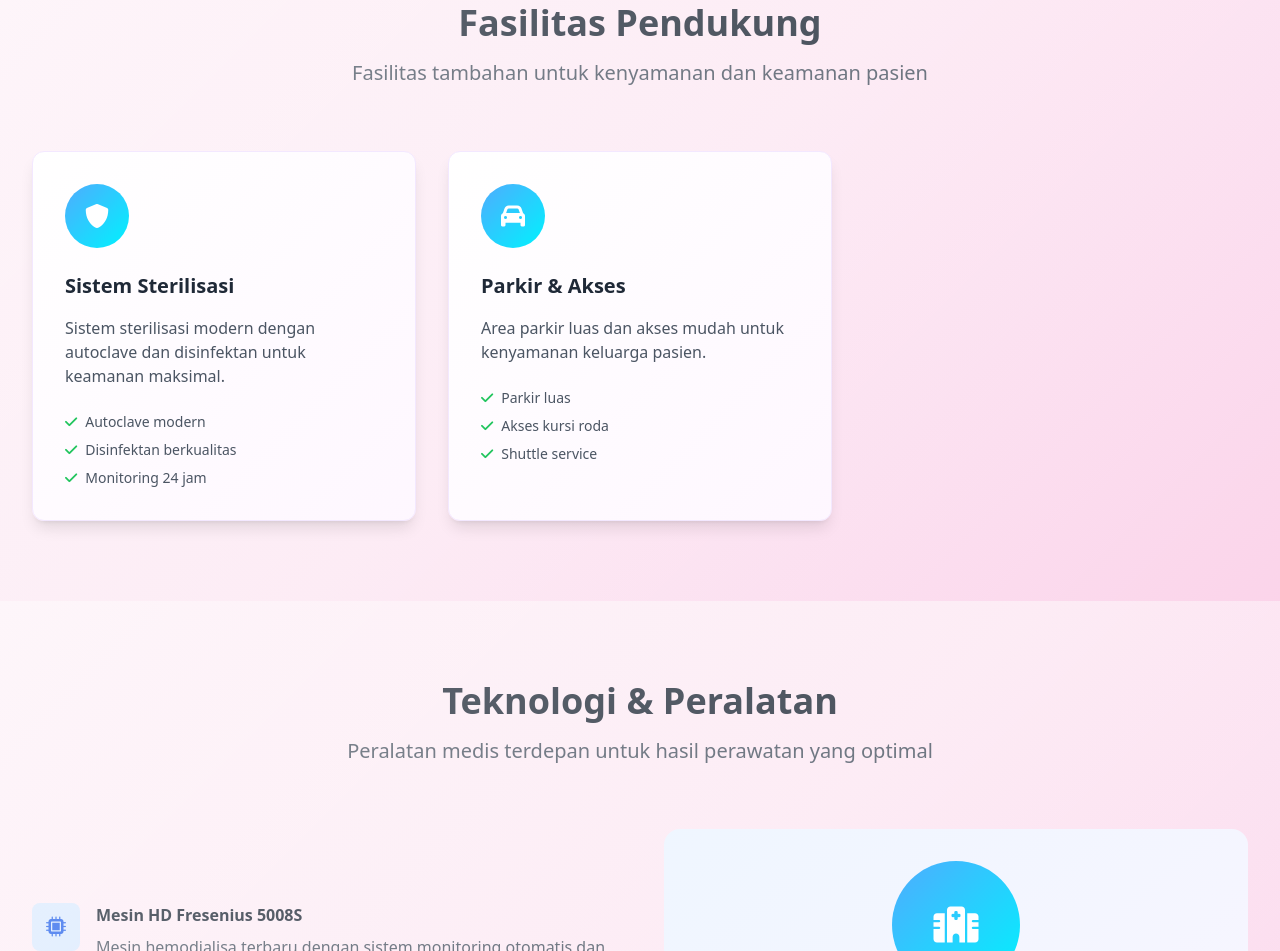
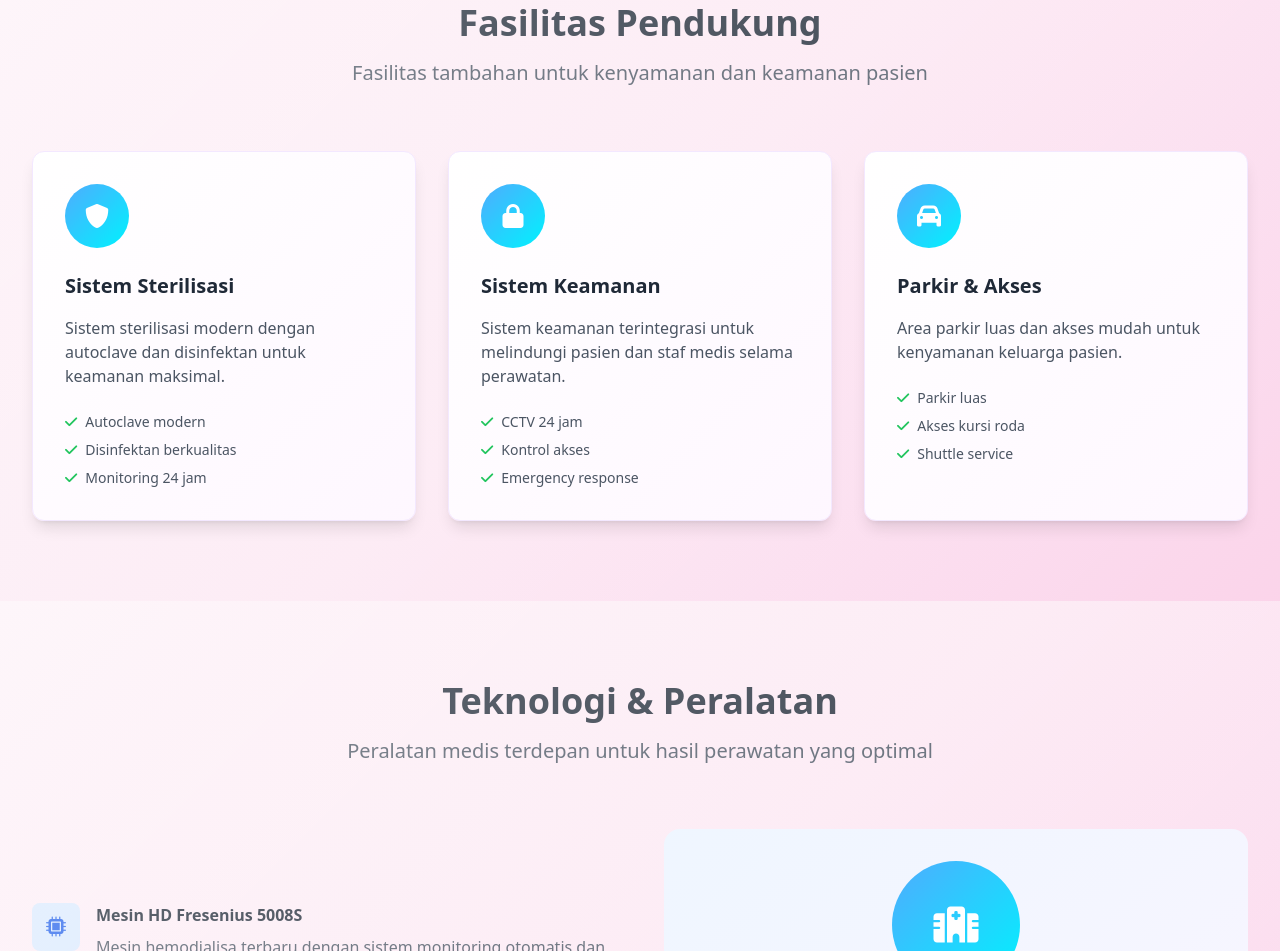
Before and after one commit to HIlwanN/hemodiacare, a website: page fasilitas.html in a window 1280 px wide. Shown: the part 1159-2110 px from the top of the page. Drawn offline with nearby package versions, Linux system fonts and the light colour scheme.

Commit message:
Add security system card to balance support facilities
- Add 'Sistem Keamanan' card between existing cards
- Features: CCTV 24 jam, Kontrol akses, Emergency response
- Create symmetrical 3-card layout for support facilities
- Maintain consistent styling with other cards
- Use lock icon for security theme
- Improve visual balance in grid layout

```diff
--- a/fasilitas.html
+++ b/fasilitas.html
@@ -149,6 +149,20 @@
                     </ul>
                 </div>
 
+                <div class="bg-card rounded-xl shadow-lg p-8 card-hover">
+                    <div class="w-16 h-16 medical-gradient rounded-full flex items-center justify-center mb-6">
+                        <i class="fas fa-lock text-white text-2xl"></i>
+                    </div>
+                    <h3 class="text-xl font-bold text-primary mb-4">Sistem Keamanan</h3>
+                    <p class="text-secondary mb-6">
+                        Sistem keamanan terintegrasi untuk melindungi pasien dan staf medis selama perawatan.
+                    </p>
+                    <ul class="space-y-2 text-sm text-secondary">
+                        <li class="flex items-center"><i class="fas fa-check text-green-500 mr-2"></i>CCTV 24 jam</li>
+                        <li class="flex items-center"><i class="fas fa-check text-green-500 mr-2"></i>Kontrol akses</li>
+                        <li class="flex items-center"><i class="fas fa-check text-green-500 mr-2"></i>Emergency response</li>
+                    </ul>
+                </div>
 
                 <div class="bg-card rounded-xl shadow-lg p-8 card-hover">
                     <div class="w-16 h-16 medical-gradient rounded-full flex items-center justify-center mb-6">
```
